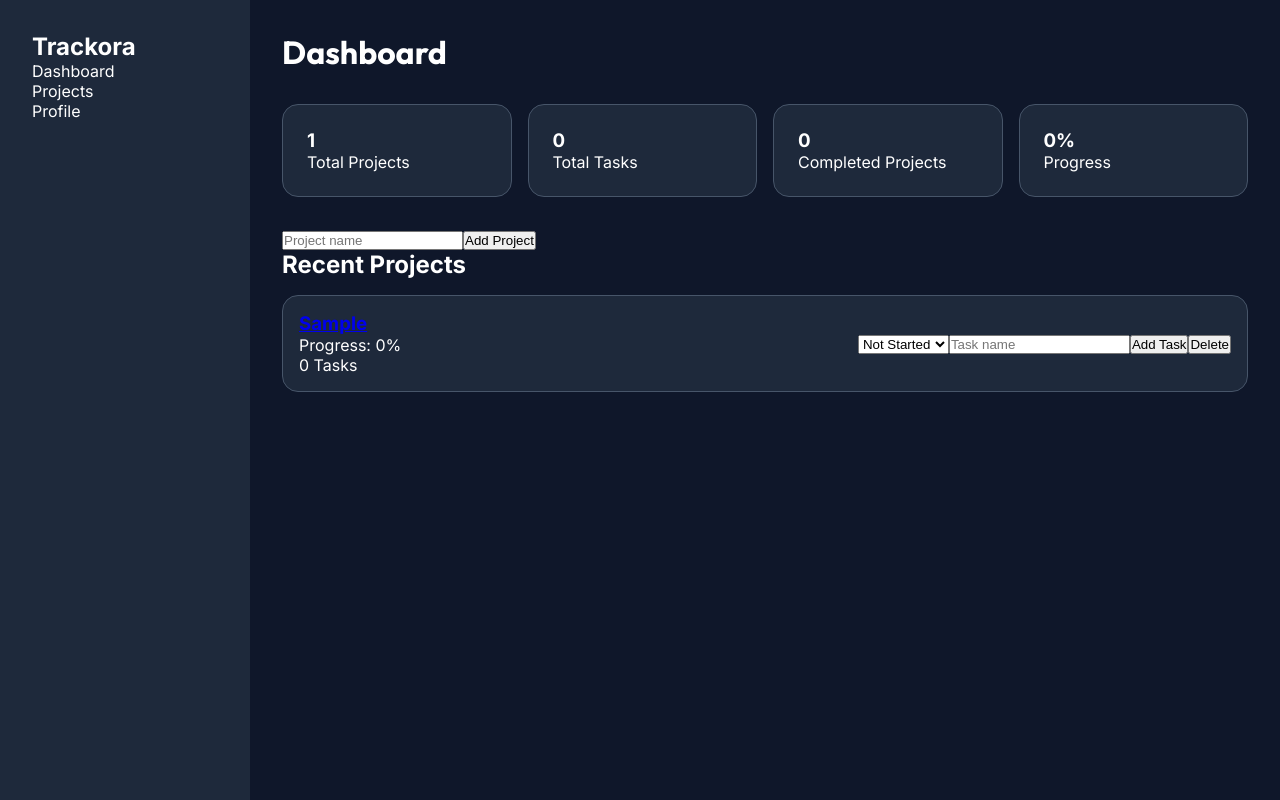
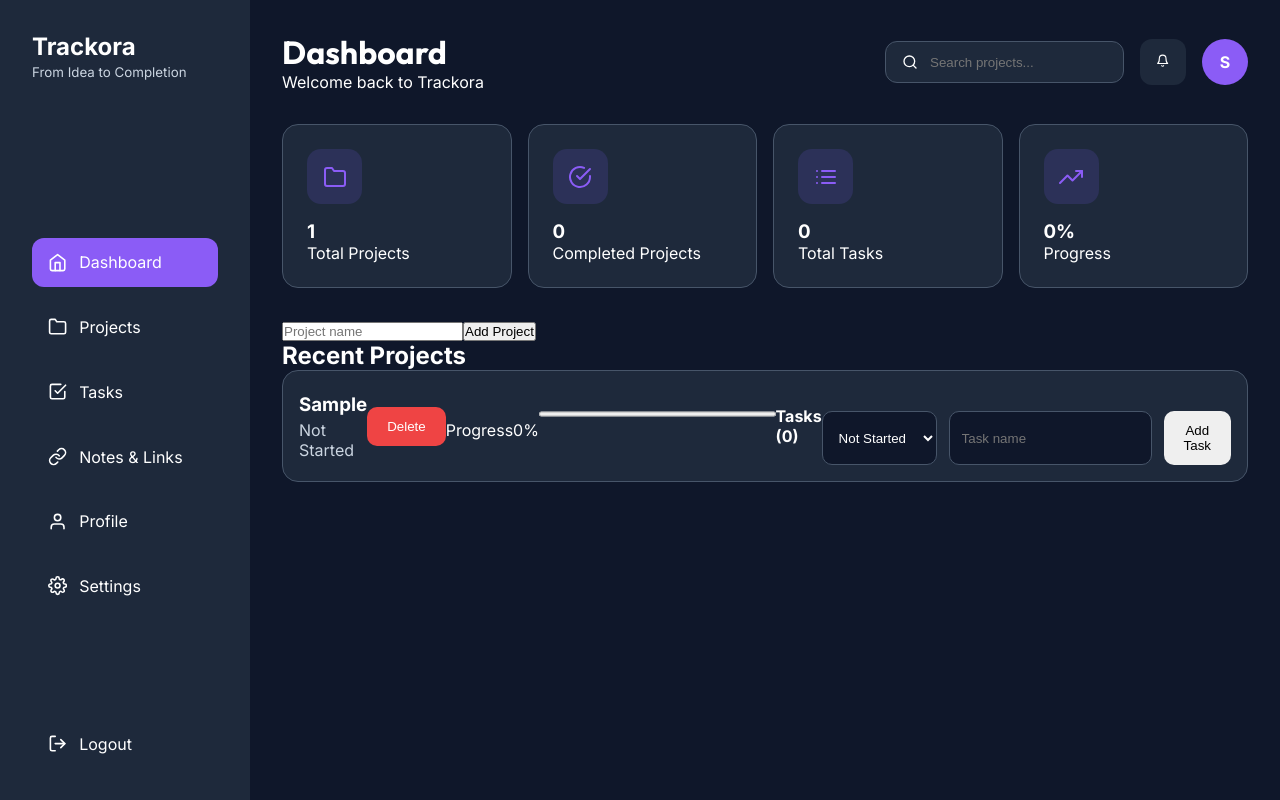
Before and after one commit to seyar1382/trackora, a React (Vite) app: page /dashboard in a window 1280 px wide. Both pictures are taken after typing "Sample" into the empty fields and a click on the button "Add Project". Built offline with nearby package versions, Linux system fonts and the light colour scheme.

Commit message:
made the project page interactive and updated the dashboard UI

```diff
--- a/package.json
+++ b/package.json
@@ -12,6 +12,7 @@
   "dependencies": {
     "react": "^19.2.6",
     "react-dom": "^19.2.6",
+    "react-icons": "^5.7.0",
     "react-router-dom": "^7.17.0"
   },
   "devDependencies": {
--- a/src/App.jsx
+++ b/src/App.jsx
@@ -32,7 +32,10 @@ function App() {
       <Route path="/projects" element={<Projects />} />
       {/* <Route path="/project/:id" element={<ProjectDetails />} /> */}
       <Route path="/profile" element={<Profile />} />
-      <Route path="/project/:id" element={<Project projects={projects} />} />
+      <Route
+        path="/project/:id"
+        element={<Project projects={projects} setProjects={setProjects} />}
+      />
     </Routes>
   );
 }
--- /dev/null
+++ b/src/components/DashboardHeader.jsx
@@ -0,0 +1,27 @@
+import { FiBell, FiSearch } from "react-icons/fi";
+
+function DashboardHeader() {
+  return (
+    <header className="dashboard-header">
+      <div>
+        <h1>Dashboard</h1>
+        <p>Welcome back to Trackora</p>
+      </div>
+
+      <div className="header-actions">
+        <div className="search-box">
+          <FiSearch />
+          <input type="text" placeholder="Search projects..." />
+        </div>
+
+        <button className="icon-btn">
+          <FiBell />
+        </button>
+
+        <div className="user-avatar">S</div>
+      </div>
+    </header>
+  );
+}
+
+export default DashboardHeader;
--- a/src/components/Sidebar.jsx
+++ b/src/components/Sidebar.jsx
@@ -1,13 +1,47 @@
+import {
+  FiHome,
+  FiFolder,
+  FiCheckSquare,
+  FiLink,
+  FiUser,
+  FiSettings,
+  FiLogOut,
+} from "react-icons/fi";
+
 function Sidebar() {
   return (
     <aside className="sidebar">
-      <h2>Trackora</h2>
+      <div className="logo">
+        <h2>Trackora</h2>
+        <small>From Idea to Completion</small>
+      </div>
 
       <nav>
-        <p>Dashboard</p>
-        <p>Projects</p>
-        <p>Profile</p>
+        <p className="active">
+          <FiHome />
+          Dashboard
+        </p>
+        <p>
+          <FiFolder /> Projects
+        </p>
+        <p>
+          <FiCheckSquare /> Tasks
+        </p>
+        <p>
+          <FiLink /> Notes & Links
+        </p>
+        <p>
+          <FiUser /> Profile
+        </p>
+        <p>
+          <FiSettings /> Settings
+        </p>
       </nav>
+
+      <div className="logout">
+        <FiLogOut />
+        <span>Logout</span>
+      </div>
     </aside>
   );
 }
--- a/src/components/StatsCard.jsx
+++ b/src/components/StatsCard.jsx
@@ -1,7 +1,10 @@
-function StatsCard({ value, label }) {
+function StatsCard({ icon, value, label }) {
   return (
     <div className="stat-card">
+      <div className="stat-icon">{icon}</div>
+
       <h3>{value}</h3>
+
       <p>{label}</p>
     </div>
   );
--- a/src/components/projectCard.jsx
+++ b/src/components/projectCard.jsx
@@ -13,33 +13,50 @@ function ProjectCard({
 
   return (
     <div className="project-card">
-      <div>
-        <h3>
-          <Link to={`/project/${project.id}`}>{project.title}</Link>
-        </h3>
+      <div className="project-top">
+        <div>
+          <h3>{project.title}</h3>
+          <p className="project-status">{project.status}</p>
+        </div>
 
-        <p>Progress: {getProgress(project)}%</p>
-
-        <p>{project.tasks.length} Tasks</p>
-
-        <div>
-          {project.tasks.map((task) => (
-            <p key={task.id} onClick={() => toggleTask(project.id, task.id)}>
-              {task.completed ? "✅" : "⬜"} {task.text}
-            </p>
-          ))}
-        </div>
+        <button
+          className="delete-btn"
+          onClick={() => deleteProject(project.id)}
+        >
+          Delete
+        </button>
       </div>
 
-      <div>
+      <div className="project-progress">
+        <span>Progress</span>
+        <span>{getProgress(project)}%</span>
+      </div>
+
+      <progress value={getProgress(project)} max="100" />
+
+      <h4>Tasks ({project.tasks.length})</h4>
+
+      <div className="task-list">
+        {project.tasks.map((task) => (
+          <div
+            key={task.id}
+            className="task-item"
+            onClick={() => toggleTask(project.id, task.id)}
+          >
+            <span>{task.completed ? "✅" : "⬜"}</span>
+
+            <span>{task.text}</span>
+          </div>
+        ))}
+      </div>
+
+      <div className="project-actions">
         <select
           value={project.status}
           onChange={(e) => changeStatus(project.id, e.target.value)}
         >
           <option>Not Started</option>
-
           <option>In Progress</option>
-
           <option>Completed</option>
         </select>
 
@@ -58,8 +75,6 @@ function ProjectCard({
         >
           Add Task
         </button>
-
-        <button onClick={() => deleteProject(project.id)}>Delete</button>
       </div>
     </div>
   );
--- a/src/pages/Project.jsx
+++ b/src/pages/Project.jsx
@@ -1,7 +1,7 @@
 import { Link, useParams } from "react-router-dom";
 import "./project.css";
 
-function Project({ projects }) {
+function Project({ projects, setProjects }) {
   const { id } = useParams();
 
   const project = projects.find((p) => p.id === Number(id));
@@ -22,25 +22,64 @@ function Project({ projects }) {
     return Math.round((completedTasks / project.tasks.length) * 100);
   }
 
+  function toggleTask(taskId) {
+    setProjects(
+      projects.map((p) =>
+        p.id === project.id
+          ? {
+              ...p,
+              tasks: p.tasks.map((task) =>
+                task.id === taskId
+                  ? {
+                      ...task,
+                      completed: !task.completed,
+                    }
+                  : task,
+              ),
+            }
+          : p,
+      ),
+    );
+  }
+
   return (
     <div className="project-page">
       <Link to="/dashboard">← Back to Dashboard</Link>
 
       <h1>{project.title}</h1>
 
-      <p>Status: {project.status}</p>
+      <div className="project-info">
+        <div className="info-card">
+          <h3>Status</h3>
+          <p>{project.status}</p>
+        </div>
 
-      <p>Progress: {getProgress(project)}%</p>
+        <div className="info-card">
+          <h3>Progress</h3>
+          <p>{getProgress(project)}%</p>
+        </div>
 
-      <p>Total Tasks: {project.tasks.length}</p>
+        <div className="info-card">
+          <h3>Tasks</h3>
+          <p>{project.tasks.length}</p>
+        </div>
+      </div>
 
       <h2>Tasks</h2>
 
-      {project.tasks.map((task) => (
-        <div key={task.id}>
-          {task.completed ? "✅" : "⬜"} {task.text}
-        </div>
-      ))}
+      <div className="task-list">
+        {project.tasks.map((task) => (
+          <div
+            key={task.id}
+            className="task-item"
+            onClick={() => toggleTask(task.id)}
+          >
+            <span>{task.completed ? "✅" : "⬜"}</span>
+
+            <span>{task.text}</span>
+          </div>
+        ))}
+      </div>
     </div>
   );
 }
--- a/src/pages/dashboard.css
+++ b/src/pages/dashboard.css
@@ -1,12 +1,6 @@
 .dashboard {
   display: flex;
   min-height: 100vh;
-}
-
-.sidebar {
-  width: 250px;
-  background: var(--bg-secondary);
-  padding: 2rem;
 }
 
 .dashboard-content {
@@ -14,6 +8,60 @@
   padding: 2rem;
 }
 
+/* header */
+
+.dashboard-header {
+  display: flex;
+  justify-content: space-between;
+  align-items: center;
+  margin-bottom: 2rem;
+}
+
+.header-actions {
+  display: flex;
+  align-items: center;
+  gap: 1rem;
+}
+
+.search-box {
+  display: flex;
+  align-items: center;
+  gap: 0.75rem;
+  background: var(--bg-secondary);
+  border: 1px solid var(--border-color);
+  padding: 0.75rem 1rem;
+  border-radius: 12px;
+}
+
+.search-box input {
+  background: transparent;
+  border: none;
+  outline: none;
+  color: white;
+}
+
+.icon-btn {
+  width: 46px;
+  height: 46px;
+  border: none;
+  border-radius: 12px;
+  background: var(--bg-secondary);
+  color: white;
+  cursor: pointer;
+}
+
+.user-avatar {
+  width: 46px;
+  height: 46px;
+  border-radius: 50%;
+  background: var(--accent-primary);
+  display: flex;
+  justify-content: center;
+  align-items: center;
+  font-weight: bold;
+}
+
+/* stats */
 .stats {
   display: grid;
   grid-template-columns: repeat(4, 1fr);
@@ -28,16 +76,133 @@
   padding: 1.5rem;
 }
 
+.stat-icon {
+  width: 55px;
+  height: 55px;
+  border-radius: 14px;
+  background: rgba(124, 92, 255, 0.15);
+
+  display: flex;
+  justify-content: center;
+  align-items: center;
+
+  font-size: 1.5rem;
+  color: var(--accent-primary);
+
+  margin-bottom: 1rem;
+}
+
+/* sidbar */
+
+.logo {
+  margin-bottom: 3rem;
+}
+
+.logo small {
+  color: var(--text-secondary);
+}
+
+.sidebar {
+  display: flex;
+  flex-direction: column;
+  justify-content: space-between;
+  width: 250px;
+  background: var(--bg-secondary);
+  padding: 2rem;
+}
+
+.sidebar .active {
+  background: var(--accent-primary);
+  color: white;
+}
+
+.sidebar nav {
+  display: flex;
+  flex-direction: column;
+  gap: 1rem;
+}
+
+.sidebar nav p,
+.logout {
+  display: flex;
+  align-items: center;
+  gap: 0.75rem;
+  padding: 0.9rem 1rem;
+  border-radius: 12px;
+  cursor: pointer;
+  transition: 0.2s;
+}
+
+.sidebar nav p:hover,
+.logout:hover {
+  background: var(--bg-primary);
+}
+
+.sidebar svg {
+  font-size: 1.2rem;
+}
+
+/* project cards */
+
 .project-card {
   background: var(--bg-secondary);
   border: 1px solid var(--border-color);
   border-radius: var(--border-radius);
   padding: 1rem;
-  margin-top: 1rem;
-}
-
-.project-card {
+  margin-bottom: 1rem;
   display: flex;
   justify-content: space-between;
   align-items: center;
 }
+
+.project-top {
+  display: flex;
+  justify-content: space-between;
+  align-items: center;
+}
+
+.project-status {
+  color: var(--text-secondary);
+  margin-top: 0.25rem;
+}
+
+.project-progress {
+  display: flex;
+  justify-content: space-between;
+  margin: 1rem 0 0.5rem;
+}
+
+.project-card progress {
+  width: 100%;
+  height: 10px;
+  margin-bottom: 1.5rem;
+}
+
+.project-actions {
+  display: flex;
+  gap: 0.75rem;
+  margin-top: 1.5rem;
+}
+
+.project-actions input,
+.project-actions select {
+  flex: 1;
+  padding: 0.75rem;
+  border-radius: 10px;
+  border: 1px solid var(--border-color);
+  background: var(--bg-primary);
+  color: white;
+}
+
+.project-actions button,
+.delete-btn {
+  padding: 0.75rem 1.25rem;
+  border: none;
+  border-radius: 10px;
+  cursor: pointer;
+}
+
+.delete-btn {
+  background: var(--danger);
+  color: white;
+}
--- a/src/pages/dashboard.jsx
+++ b/src/pages/dashboard.jsx
@@ -2,6 +2,8 @@ import { useState } from "react";
 import Sidebar from "../components/Sidebar";
 import StatsCard from "../components/StatsCard";
 import ProjectCard from "../components/ProjectCard";
+import { FiFolder, FiCheckCircle, FiList, FiTrendingUp } from "react-icons/fi";
+import DashboardHeader from "../components/DashboardHeader";
 import "./dashboard.css";
 
 function Dashboard({ projects, setProjects }) {
@@ -156,18 +158,28 @@ function Dashboard({ projects, setProjects }) {
       <Sidebar />
 
       <main className="dashboard-content">
-        <header>
-          <h1>Dashboard</h1>
-        </header>
+        <DashboardHeader />
 
         <section className="stats">
-          <StatsCard value={totalProjects} label="Total Projects" />
+          <StatsCard
+            icon={<FiFolder />}
+            value={totalProjects}
+            label="Total Projects"
+          />
 
-          <StatsCard value={totalTasks} label="Total Tasks" />
+          <StatsCard
+            icon={<FiCheckCircle />}
+            value={completedProjects}
+            label="Completed Projects"
+          />
 
-          <StatsCard value={completedProjects} label="Completed Projects" />
+          <StatsCard icon={<FiList />} value={totalTasks} label="Total Tasks" />
 
-          <StatsCard value={`${overallProgress}%`} label="Progress" />
+          <StatsCard
+            icon={<FiTrendingUp />}
+            value={`${overallProgress}%`}
+            label="Progress"
+          />
         </section>
 
         <section className="recent-projects">
```
Also changed, not shown: src/pages/project.css (+47 -0 lines), 1 other file (tests, documents, lock files or other folders).
